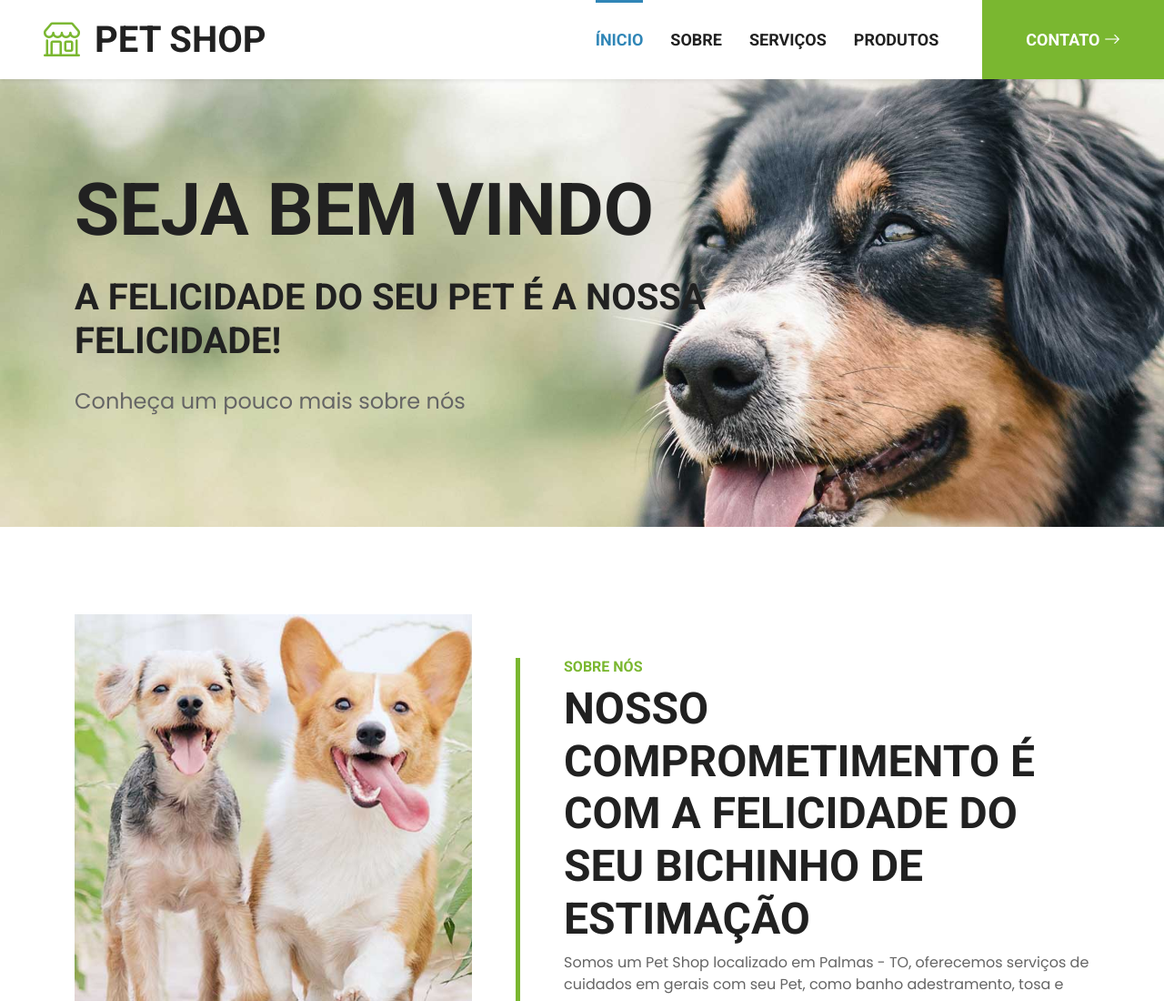
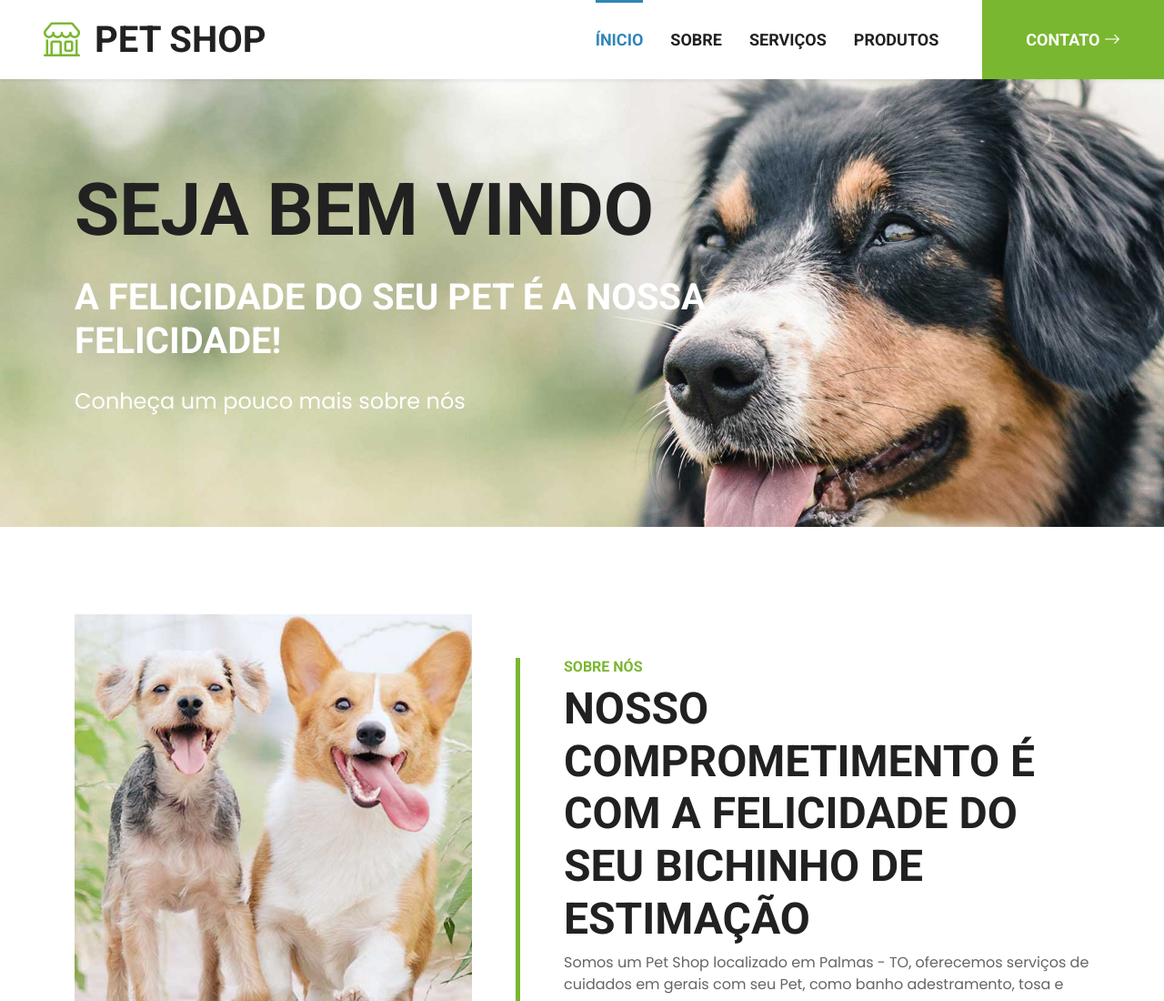
Before and after one commit to MatheusTavaresz/desafio-petshop, a plain HTML site: page index.html in a window 1280 px wide. Shown: the top 1100 px of the page at 91% size. Drawn offline with nearby package versions, Linux system fonts and the light colour scheme.

Commit message:
color change

```diff
--- a/index.html
+++ b/index.html
@@ -42,8 +42,8 @@
             <div class="row justify-content-start">
                 <div class="col-lg-8 text-center text-lg-start">
                     <h1 class="display-1 text-uppercase text-dark mb-lg-4" id="home">Seja Bem Vindo</h1>
-                    <h1 class="text-uppercase text-black mb-lg-4">A felicidade do seu Pet é a nossa felicidade!</h1>
-                    <p class="fs-4 text-black mb-lg-4">Conheça um pouco mais sobre nós</p>
+                    <h1 class="text-uppercase text-white mb-lg-4">A felicidade do seu Pet é a nossa felicidade!</h1>
+                    <p class="fs-4 text-white mb-lg-4">Conheça um pouco mais sobre nós</p>
                 </div>
             </div>
         </div>
```
